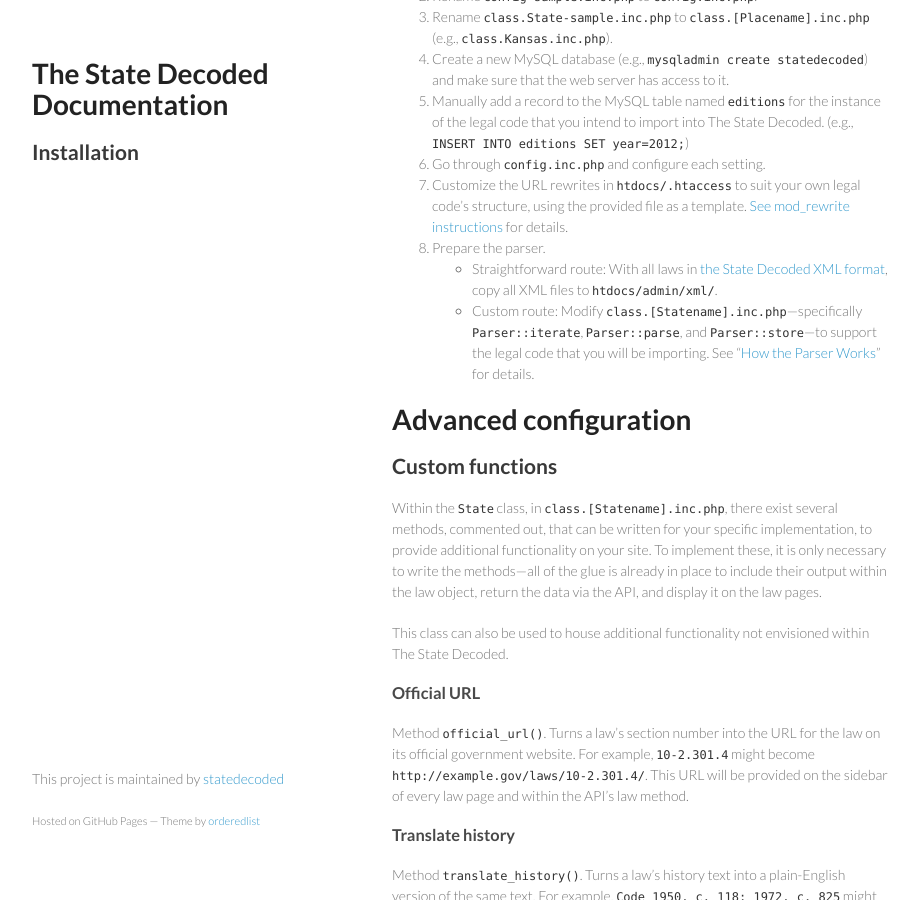
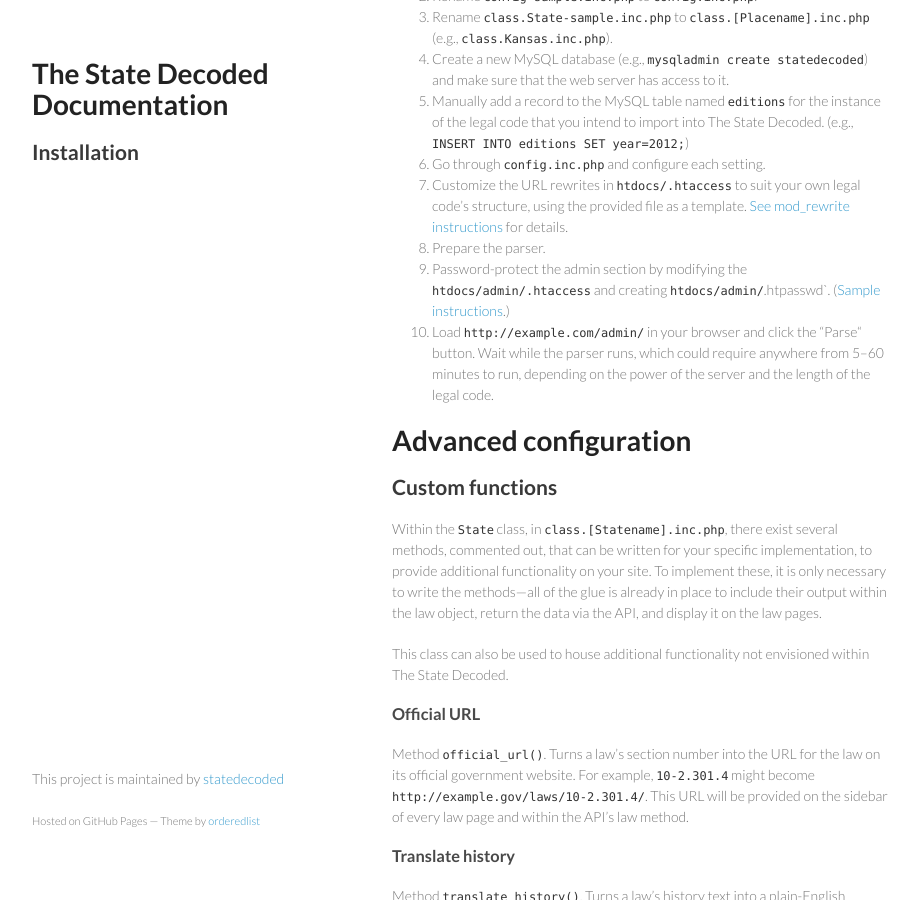
Before and after one commit to statedecoded/documentation, a Jekyll site: the page built from installation.md, in a window 1280 px wide and 900 px high, scrolled down 800 px. Shown: the whole window, without its empty margins (178-1096 px from the left). Built offline with Jekyll 4.4.1, drawn with Linux system fonts in a browser that asks for light colours.

Commit message:
Do it quickly, please

```diff
--- a/installation.md
+++ b/installation.md
@@ -34,8 +34,8 @@ Here is the process of configuring the beta version of The State Decoded. (Most
 1. Go through `config.inc.php` and configure each setting.
 1. Customize the URL rewrites in `htdocs/.htaccess` to suit your own legal code's structure, using the provided file as a template. [See mod_rewrite instructions](http://httpd.apache.org/docs/current/mod/mod_rewrite.html) for details.
 1. Prepare the parser.
-	* Straightforward route: With all laws in [the State Decoded XML format](xml-format.html), copy all XML files to `htdocs/admin/xml/`.
-	* Custom route: Modify `class.[Statename].inc.php`—specifically `Parser::iterate`, `Parser::parse`, and `Parser::store`—to support the legal code that you will be importing. See "[How the Parser Works](parser.html)" for details.
+1. Password-protect the admin section by modifying the `htdocs/admin/.htaccess` and creating `htdocs/admin/`.htpasswd`. ([Sample instructions](http://www.seas.upenn.edu/cets/answers/auth-htpasswd.html).)
+1. Load `http://example.com/admin/` in your browser and click the “Parse“ button. Wait while the parser runs, which could require anywhere from 5–60 minutes to run, depending on the power of the server and the length of the legal code.
 
 
 # Advanced configuration
```
